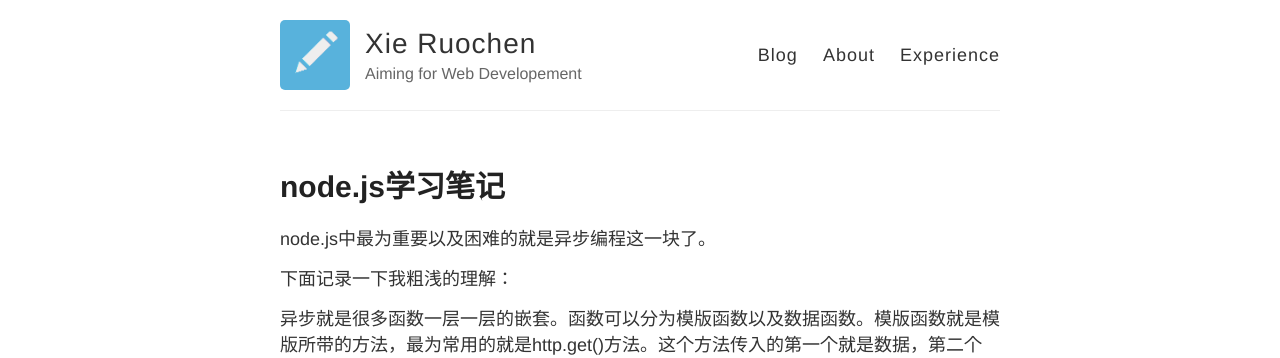
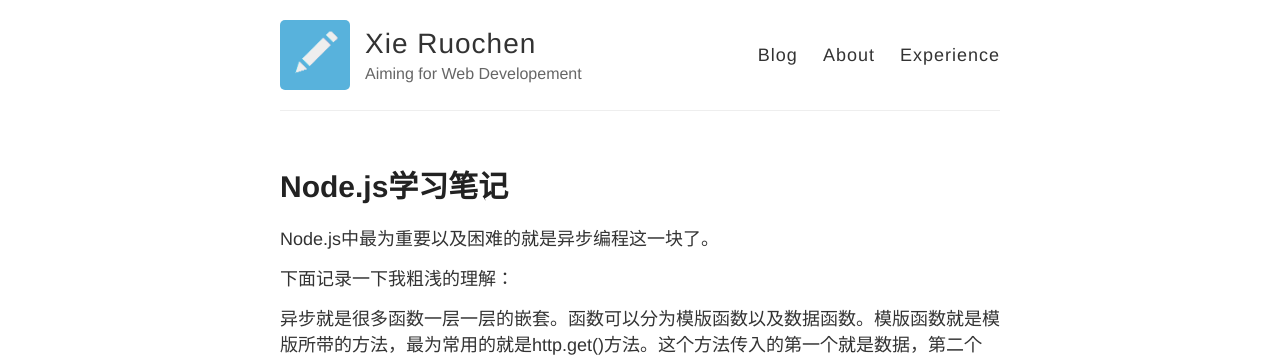
Before and after one commit to RuoChen95/Ruochen95.github.io, a Jekyll site: the page built from _posts/2017-6-12-nodejs学习笔记.md, in a window 1280 px wide. Shown: the top 358 px of the page. Built offline with Jekyll 4.4.1, drawn with Linux system fonts in a browser that asks for light colours; nearby versions of some CDN libraries; library files that are not in the unit come from our copies.

Commit message:
Add files via upload

```diff
--- a/_posts/2017-6-12-nodejs学习笔记.md
+++ b/_posts/2017-6-12-nodejs学习笔记.md
@@ -1,9 +1,9 @@
 ---
 layout: post
-title: node.js学习笔记
+title: Node.js学习笔记
 ---
 
-node.js中最为重要以及困难的就是异步编程这一块了。
+Node.js中最为重要以及困难的就是异步编程这一块了。
 
 下面记录一下我粗浅的理解：
 
```
